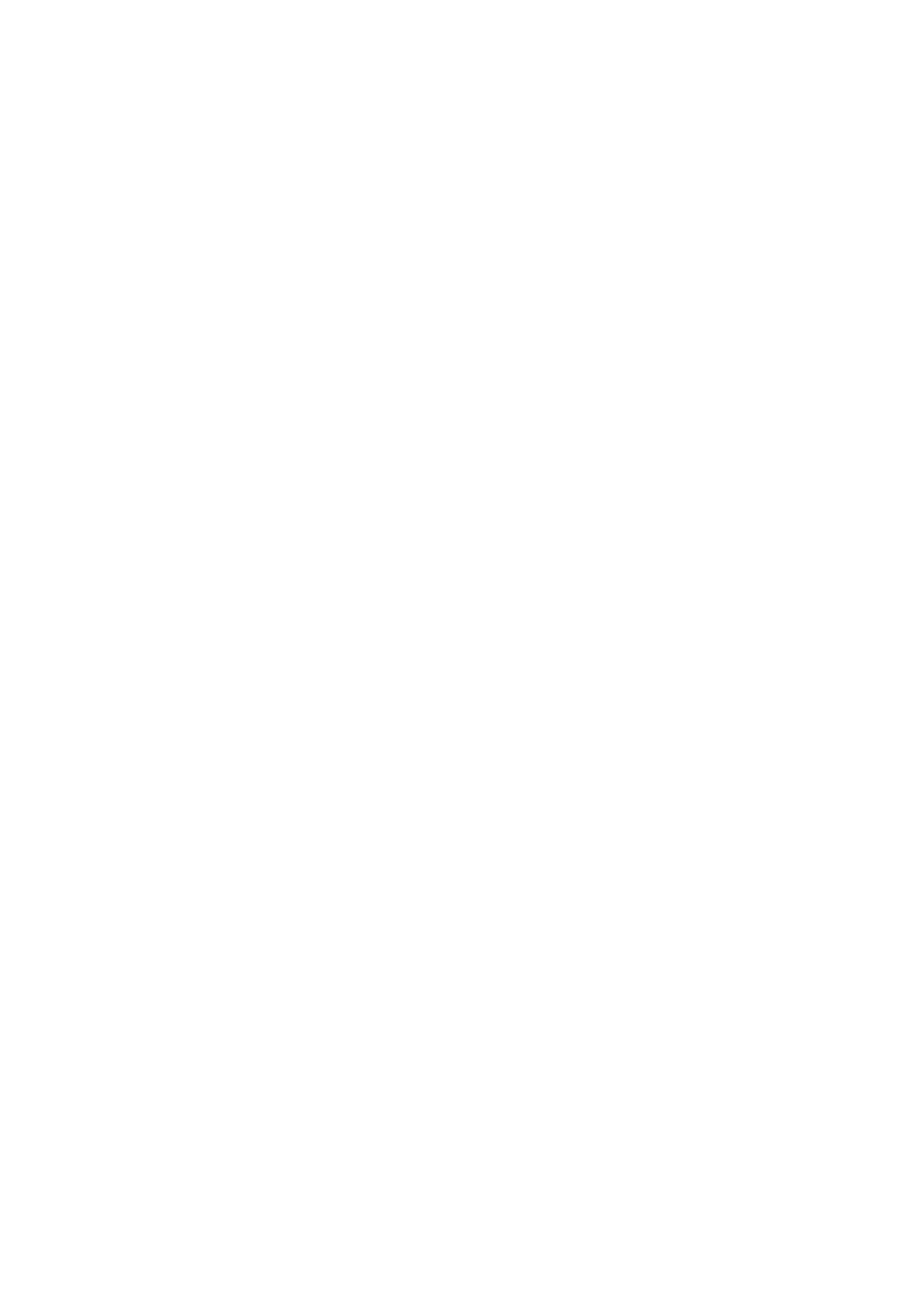
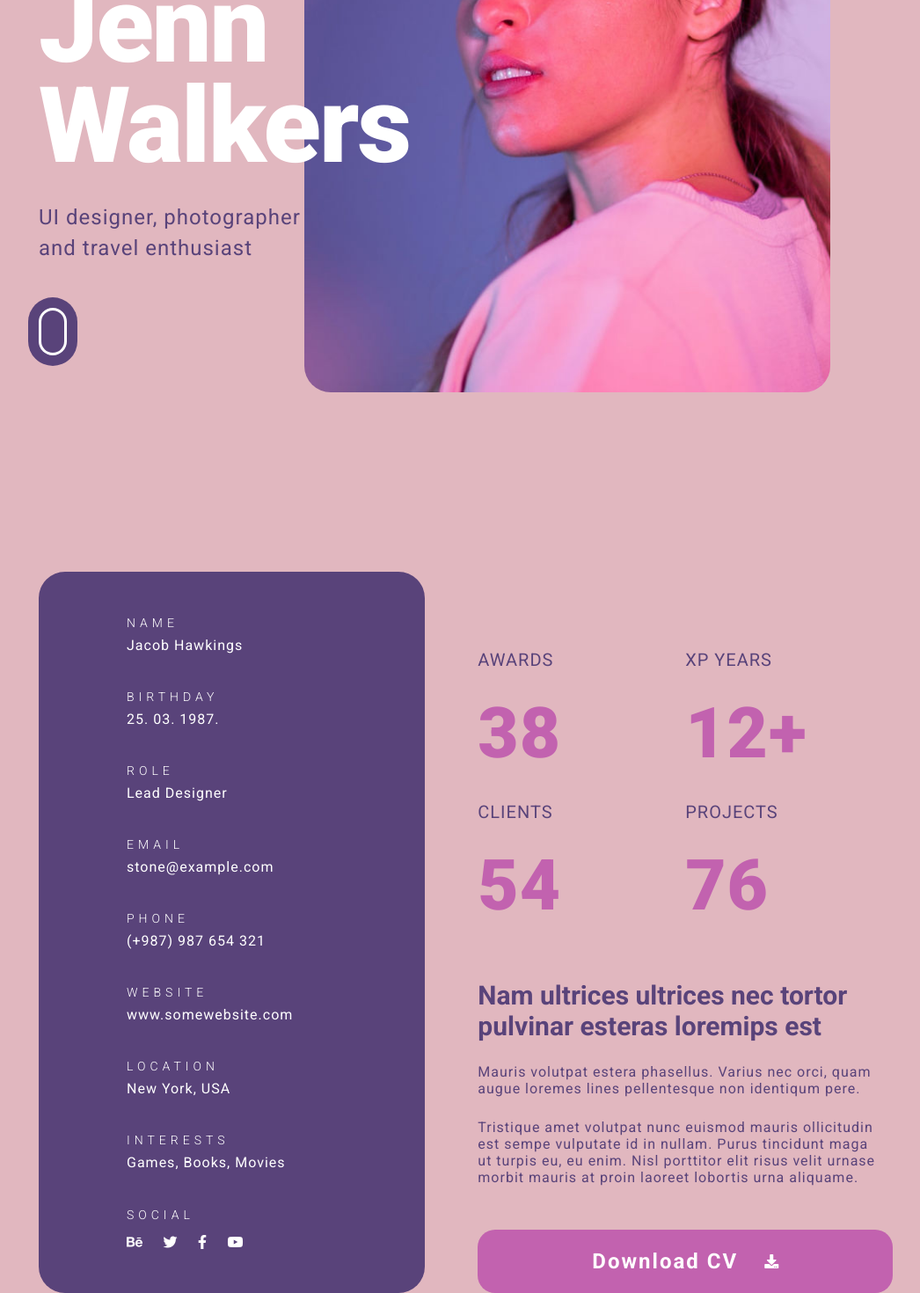
Before and after one commit to cmoileo/thrive-landing-page, a React (Vite) app: page / in a window 1280 px wide. Shown: the part 352-1822 px from the top of the page at 88% size, without its empty margins (84-1130 px from the left). Before the commit the page ends 800 px from the top, so only its background shows below. Built offline with nearby package versions, Linux system fonts and the light colour scheme.

Commit message:
[ADD] about section

```diff
--- a/index.html
+++ b/index.html
@@ -5,6 +5,12 @@
     <link rel="icon" type="image/svg+xml" href="/vite.svg" />
     <meta name="viewport" content="width=device-width, initial-scale=1.0" />
     <title>Vite + React</title>
+    <link
+      rel="stylesheet"
+      href="https://use.fontawesome.com/releases/v5.8.1/css/all.css"
+      integrity="sha384-50oBUHEmvpQ+1lW4y57PTFmhCaXp0ML5d60M1M7uH2+nqUivzIebhndOJK28anvf"
+      crossorigin="anonymous"
+    />
   </head>
   <body>
     <div id="root"></div>
--- a/src/App.jsx
+++ b/src/App.jsx
@@ -1,9 +1,13 @@
+import Header from "./Sections/Header/Header"
+import About from "./Sections/About/About"
 import "./styles/Main.scss"
 
 function App() {
 
   return (
     <div className="App">
+      <Header />
+      <About />
     </div>
   )
 }
--- a/src/Sections/About/About.jsx
+++ b/src/Sections/About/About.jsx
@@ -1,6 +1,77 @@
 
 export default function About() {
   return (
-    <div>About</div>
+    <div className="about-container">
+      <div className="about-container__left">
+        <div>
+          <h3>NAME</h3>
+          <p>Jacob Hawkings</p>
+        </div>
+        <div>
+          <h3>BIRTHDAY</h3>
+          <p>25. 03. 1987.</p>
+        </div>
+        <div>
+        <h3>ROLE</h3>
+          <p>Lead Designer</p>
+        </div>
+        <div>
+        <h3>EMAIL</h3>
+          <p>stone@example.com</p>
+        </div>
+        <div>
+        <h3>PHONE</h3>
+          <p>(+987) 987 654 321</p>
+        </div>
+        <div>
+        <h3>WEBSITE</h3>
+          <p>www.somewebsite.com</p>
+        </div>
+        <div>
+        <h3>LOCATION</h3>
+          <p>New York, USA</p>
+        </div>
+        <div>
+        <h3>INTERESTS</h3>
+          <p>Games, Books, Movies</p>
+        </div>
+        <div>
+          <h3>SOCIAL</h3>
+          <div className="about-container__left__icons">
+           <i aria-hidden="true" class="fab fa-behance"></i>
+           <i aria-hidden="true" class="fab fa-twitter"></i>
+           <i aria-hidden="true" class="fab fa-facebook-f"></i>
+           <i aria-hidden="true" class="fab fa-youtube"></i>
+          </div>
+        </div>
+      </div>
+      <div className="about-container__right">
+        <div className="about-container__right__bullet-points">
+          <div className="about-container__right__bullet-points__item">
+            <p>AWARDS</p>
+            <h3>38</h3>
+          </div>
+          <div className="about-container__right__bullet-points__item">
+            <p>XP YEARS</p>
+            <h3>12+</h3>
+          </div>
+          <div className="about-container__right__bullet-points__item">
+            <p>CLIENTS</p>
+            <h3>54</h3>
+          </div>
+          <div className="about-container__right__bullet-points__item">
+            <p>PROJECTS</p>
+            <h3>76</h3>
+          </div>
+        </div>
+        <h2>Nam ultrices ultrices nec tortor<br />pulvinar esteras loremips est</h2>
+        <p>Mauris volutpat estera phasellus. Varius nec orci, quam<br />augue loremes lines pellentesque non identiqum pere.</p>
+        <p>Tristique amet volutpat nunc euismod mauris ollicitudin<br />est sempe vulputate id in nullam. Purus tincidunt maga<br />ut turpis eu, eu enim. Nisl porttitor elit risus velit urnase<br />morbit mauris at proin laoreet lobortis urna aliquame.</p>
+        <div className="about-container__right__button">
+         <h4>Download CV</h4>
+          <i aria-hidden="true" class="fas fa-download"></i>
+          </div>
+      </div>
+    </div>
   )
 }
--- a/src/Sections/Header/Header.jsx
+++ b/src/Sections/Header/Header.jsx
@@ -1,6 +1,17 @@
+import MainImage from "../../assets/main_img.jpg"
 
 export default function Header() {
   return (
-    <div>Header</div>
+    <section className="header-container">
+      <div className="header-container__left">
+        <h1>Hello<br />I’m<br />Jenn<br />Walkers</h1>
+        <p>UI designer, photographer<br />and travel enthusiast</p>
+        <div className="header-container__left__icon-scroll">
+        </div>
+      </div>
+      <div className="header-container__right">
+        <img src={MainImage} alt="" />
+      </div>
+    </section>
   )
 }
--- /dev/null
+++ b/src/Sections/NavBar/Navbar.jsx
@@ -0,0 +1,6 @@
+
+export default function Navbar() {
+  return (
+    <div>Navbar</div>
+  )
+}
--- a/src/styles/Base.scss
+++ b/src/styles/Base.scss
@@ -1,3 +1,12 @@
 * {
     margin: 0;
 }
+
+body {
+    background-color: $main-light-pink;
+}
+
+.App {
+    width: 80%;
+    margin: auto;
+}
--- a/src/styles/Components/About.scss
+++ b/src/styles/Components/About.scss
@@ -0,0 +1,108 @@
+.about-container {
+    display: flex;
+    gap: 60px;
+    margin-top: 200px;
+    align-items: end;
+
+    &__left {
+        padding: 50px 100px;
+        padding-right: 150px;
+        background-color: $main-purple;
+        border-radius: 30px;
+        display: flex;
+        flex-direction: column;
+        justify-content: space-between;
+        height: 90vh;
+
+        & h3 {
+            letter-spacing: 5px;
+            color: white;
+            font-weight: 300;
+            font-size: 14px;
+        }
+
+        & p {
+            letter-spacing: 1px;
+            color: white;
+            font-weight: 400;
+            margin-top: 8px;
+        }
+
+        &__icons {
+            display: flex;
+            width: 70%;
+            justify-content: space-between;
+            margin-top: 15px;
+
+            & i {
+                color: white;
+                cursor: pointer;
+            }
+        }
+    }
+
+    &__right {
+
+        &__bullet-points {
+            display: grid;
+            grid-template-columns: repeat(2, 1fr);
+            grid-template-rows: repeat(2, 1fr);
+            margin-bottom: 30px;
+
+            &__item {
+                margin-bottom: 30px;
+
+                & h3 {
+                    letter-spacing: 1px;
+                    font-size: 80px;
+                    font-weight: 800;
+                    color: $main-heavy-pink;
+                }
+
+                & p {
+                    letter-spacing: 5px;
+                    font-size: 20px;
+                    color: $main-purple;
+                }
+            }
+        }
+
+        & h2 {
+            color: $main-purple;
+            font-size: 30px;
+            font-weight: 700;
+            margin-bottom: 25px;
+        }
+
+        & p {
+            letter-spacing: 1px;
+            color: $main-purple;
+            margin-bottom: 25px;
+            font-weight: 400;
+        }
+
+        &__button {
+            padding: 22px 130px;
+            border: none;
+            background-color: $main-heavy-pink;
+            display: flex;
+            border-radius: 20px;
+            cursor: pointer;
+            align-items: center;
+            gap: 30px;
+            margin-top: 50px;
+
+            & h4 {
+                letter-spacing: 2px;
+                color: white;
+                font-size: 24px;
+                font-weight: 600;
+            }
+
+            & i {
+                color: white;
+            }
+
+        }
+    }
+}
--- a/src/styles/Components/Header.scss
+++ b/src/styles/Components/Header.scss
@@ -0,0 +1,66 @@
+.header-container {
+    display: flex;
+    margin-top: 50px;
+    align-items: center;
+
+    &__left {
+
+    & h1 {
+        font-size: 120px;
+        color: white;
+        font-weight: 900;
+        line-height: 95%;
+        letter-spacing: -2px;
+    }
+
+    & p {
+        color: $main-purple;
+        font-size: 24px;
+        line-height: 35px;
+        font-weight: 400;
+        letter-spacing: 1px;
+        margin-top: 30px;
+    }
+
+    &__icon-scroll {
+        width: 32px;
+        height: 54px;
+        box-shadow: inset 0 0 0 3px #fff;
+        border-radius: 25px;
+        margin-top: 50px;
+
+        &::before {
+            content: '';
+            width: 8px;
+            height: 8px;
+            background: #fff;
+            top: 35px;
+            border-radius: 4px;
+            left: 50%;
+        }
+
+        &::after {
+            content: "";
+            position: absolute;
+            z-index: -1;
+            background-color: $main-purple;
+            width: 56px;
+            height: 78px;
+            border-radius: 50px;
+            transform: translate(-12px,-12px);
+            transition: all .3s;
+        }
+    }
+    }
+
+    &__right {
+
+        & img {
+            border-radius: 30px;
+            position: relative;
+            z-index: -1;
+            margin-left: -120px;
+            width: 115%;
+        }
+    }
+}
--- a/src/styles/Variables.scss
+++ b/src/styles/Variables.scss
@@ -1,3 +1,11 @@
 $main-pink: #f78da7;
 $main-purple: #59437A;
-$main-pale-pink: #FDE4E8
+$main-heavy-pink: #C262AF;
+$main-light-pink: #E1B7BF;
+$main-pale-pink: #FDE4E8;
+
+@import url('https://fonts.googleapis.com/css2?family=Roboto:ital,wght@0,100;0,300;0,400;0,500;0,700;0,900;1,100;1,300;1,400;1,500;1,700&display=swap');
+
+h1, p, h2, h3, h4 {
+    font-family: 'Roboto', sans-serif;
+}
```
Also changed, not shown: src/assets/main_img.jpg (added).
